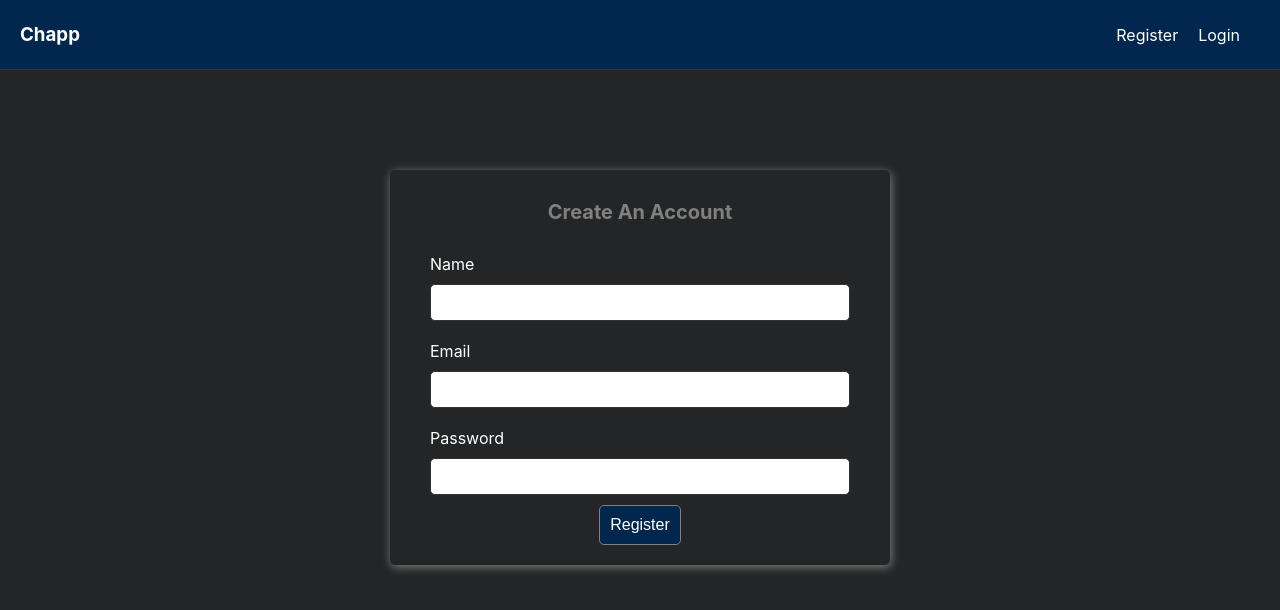
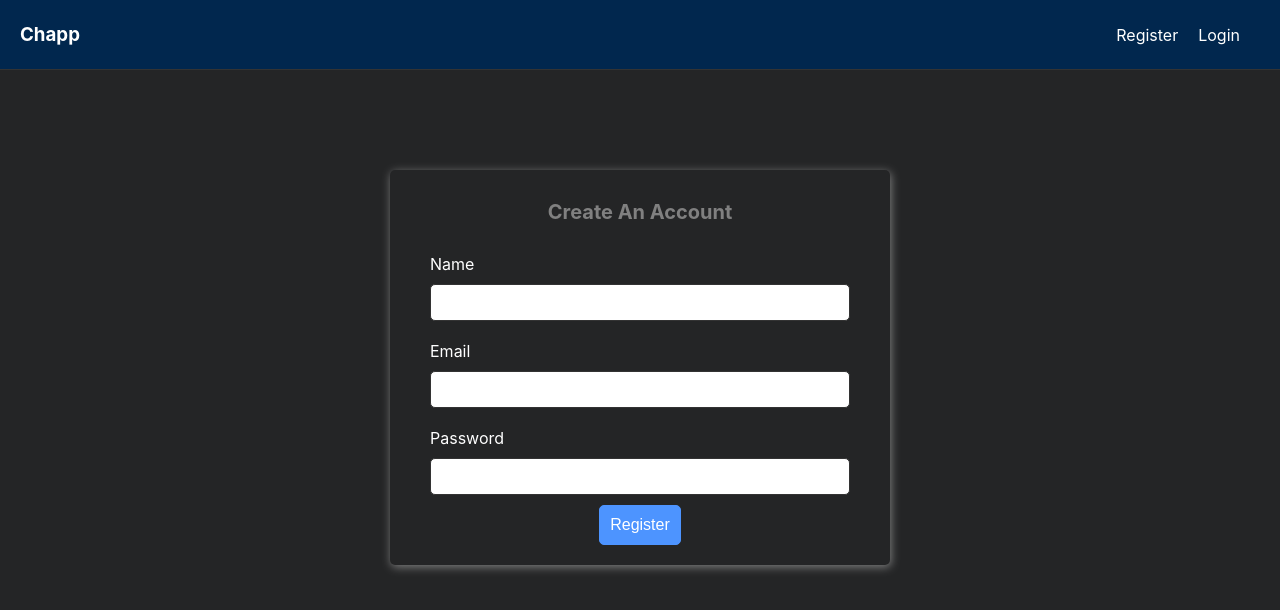
Before and after one commit to jonathan20dev/Chapp, a React (Create React App) app: page /register in a window 1280 px wide. Shown: the top 610 px of the page. Built offline with nearby package versions, Linux system fonts and the light colour scheme; no server answers.

Commit message:
Audios desde el ordenador

```diff
--- a/src/App.css
+++ b/src/App.css
@@ -66,8 +66,8 @@ section .form {
   padding: 10px;
   border-radius: 5px;
   outline: none;
-  border: 1px solid var(--color-4);
-  background: var(--color-1);
+  border: 1px solid #4d94ff;
+  background: #4d94ff;
   color: var(--color-2);
   cursor: pointer;
   transition: 0.3s ease-in-out all;
--- a/src/components/Message.jsx
+++ b/src/components/Message.jsx
@@ -16,7 +16,7 @@ const Message = ({ msg, user1 }) => {
       <p className={msg.from === user1 ? "me" : "friend"}>
         {String(msg.media.tipo).split("/")[0] === "image" ? <img style={{maxHeight: 500}} src={msg.media.url} alt={msg.text} /> : null}
         {String(msg.media.tipo).split("/")[0] === "video" ? <video style={{maxHeight: 500}} src={msg.media.url} alt={msg.text} controls/> : null}
-        {msg.media ? <img src={msg.media} alt={msg.text} /> : null}
+        {String(msg.media.tipo).split("/")[0] === "audio" ? <audio src={msg.media.url} alt={msg.text} controls/> : null}
         {msg.text}
         <br />
         <small>
--- a/src/components/MessageForm.jsx
+++ b/src/components/MessageForm.jsx
@@ -11,7 +11,7 @@ const MessageForm = ({ handleSubmit, text, setText, setFile }) => {
         onChange={(e) => setFile(e.target.files[0])}
         type="file"
         id="file"
-        accept="image/*, video/*"
+        accept="image/*, video/*, audio/*"
         style={{ display: "none" }}
       />
       <div>
@@ -20,6 +20,7 @@ const MessageForm = ({ handleSubmit, text, setText, setFile }) => {
           placeholder="Enter message"
           value={text}
           onChange={(e) => setText(e.target.value)}
+          style={{backgroundColor: '#f7f8fc'}}
         />
       </div>
       <div>
```
